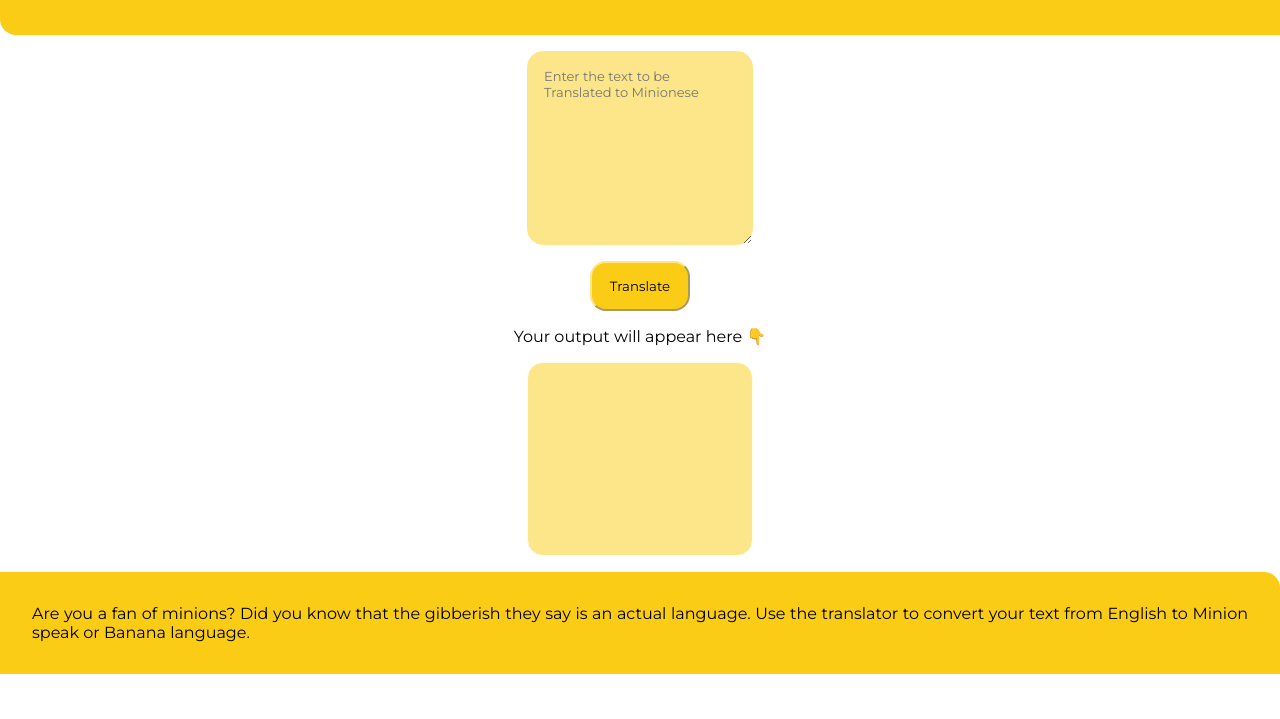
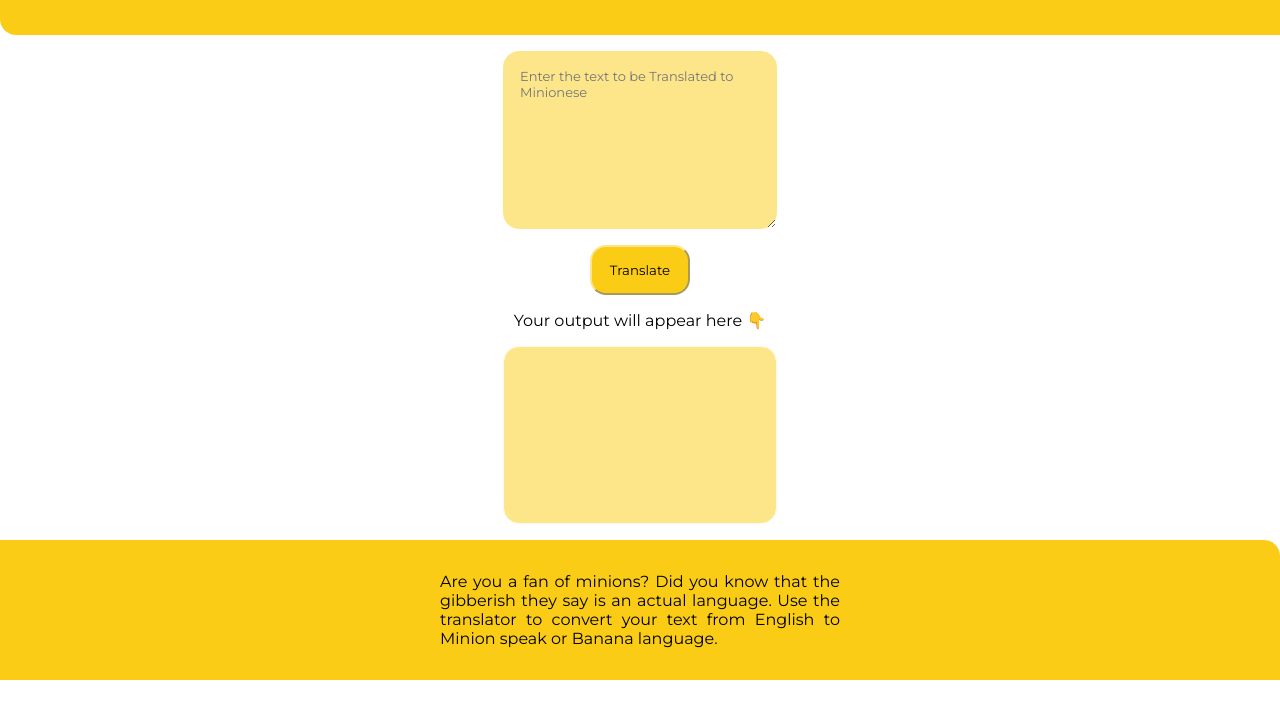
Before and after one commit to FIONA18/Neogcamp-Banana-speak, a plain HTML site: page index.html in a window 1280 px wide. Shown: the part 79-798 px from the top of the page. Drawn offline with Linux system fonts and the light colour scheme.

Commit message:
style: Updates styles.css

```diff
--- a/styles.css
+++ b/styles.css
@@ -33,8 +33,8 @@ body{
     font-family: inherit;
     margin: 1rem auto;
     padding: 1rem;
-    height: 20vh;
-    width: 12rem;
+    height: 9rem;
+    width: 15rem;
     display: block;
     background-color: var(--secondary-color);
     border-color: var(--secondary-color);
@@ -47,8 +47,8 @@ body{
     padding: 1rem;
     border: 1px solid var(--off-white);
     background-color: var(--secondary-color);
-    height: 20vh;
-    width: 12rem;
+    height: 9rem;
+    width: 15rem;
     display: block;
     border-radius: 1rem;
     font-size: small;
@@ -63,7 +63,6 @@ body{
 .footer
 {
     background-color: var(--primary-color);
-
     bottom: 0;
     padding: 1rem;
     border-top-right-radius: 1rem;
@@ -71,10 +70,10 @@ body{
 
 .footer p
 {
-   padding: 1rem;
+    padding: 1rem;
     margin: auto;
     text-align:justify;
-    min-width: 10rem;
+    width: 25rem;
 }
 /* position: fixed;
 bottom: 0;
```
